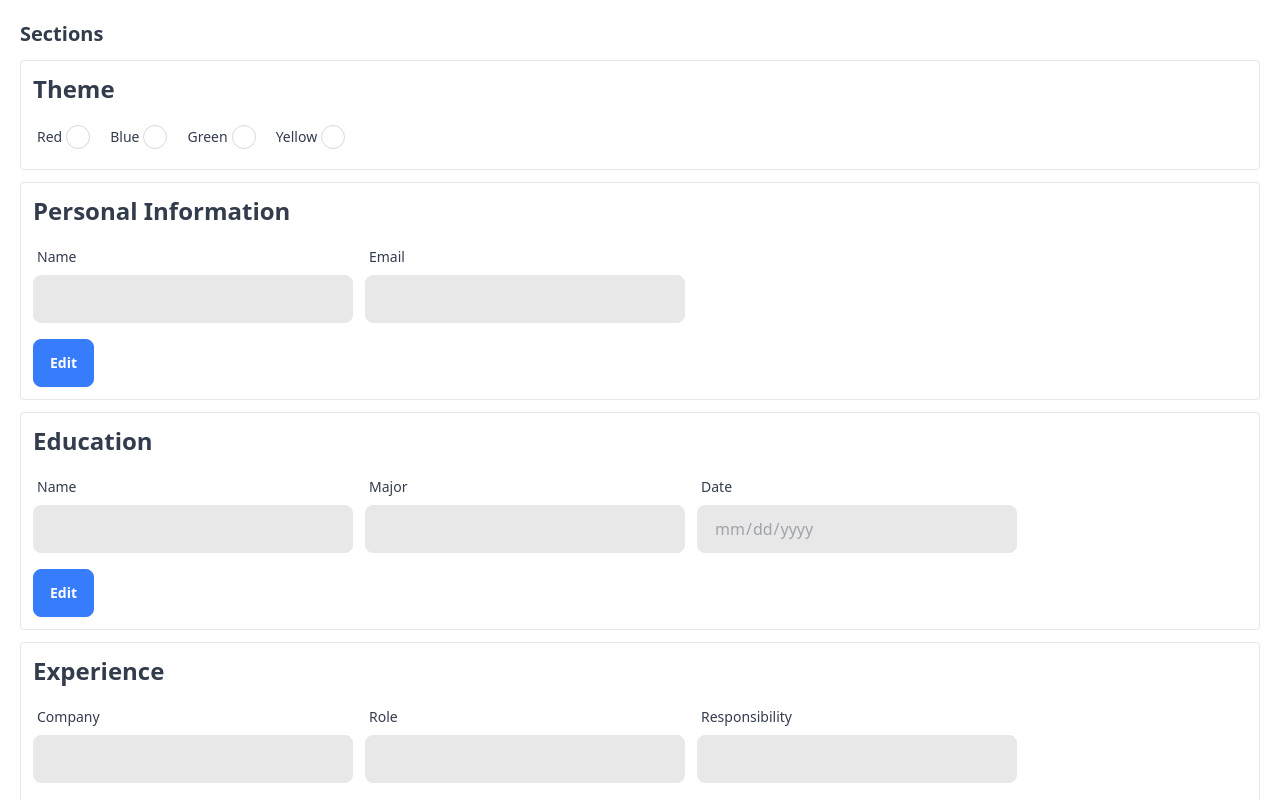
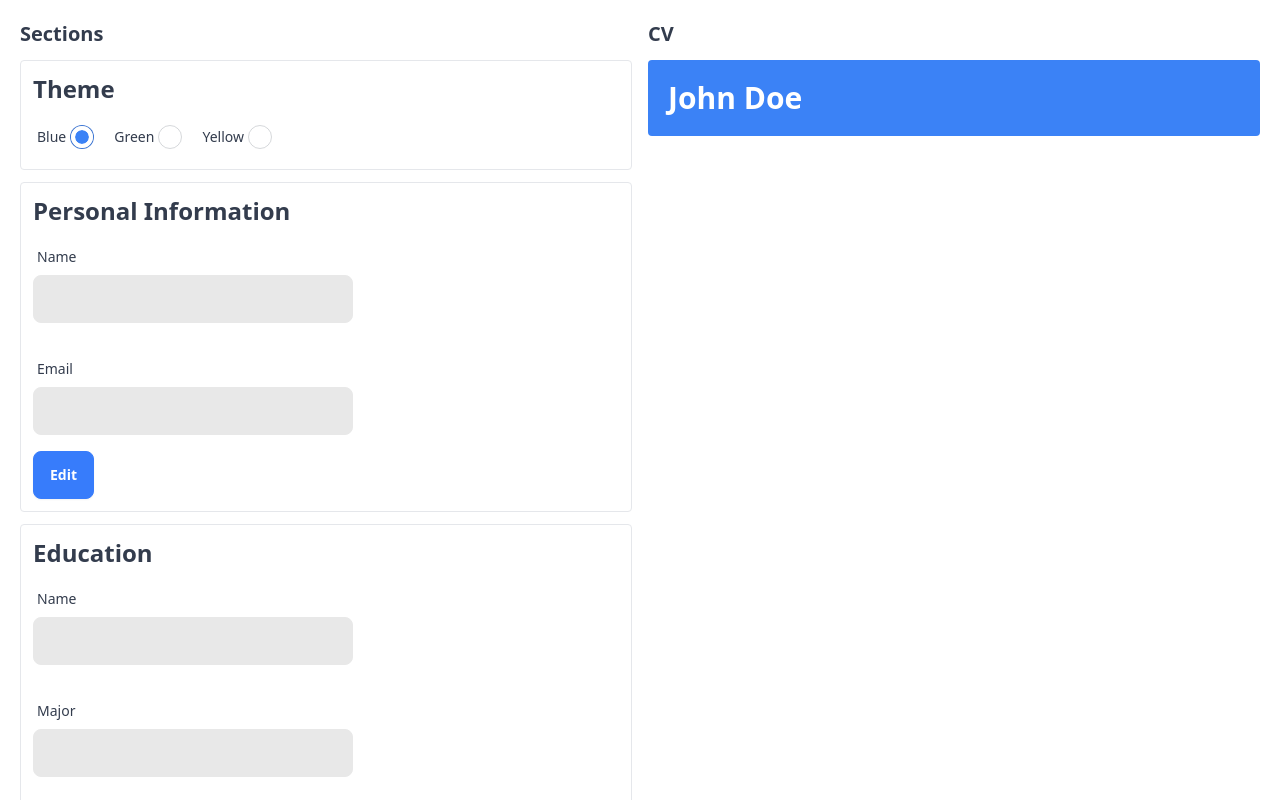
Before and after one commit to Alvarado08/cv-builder, a React (Vite) app: page / in a window 1280 px wide. Shown: the top 800 px of the page. Built offline with nearby package versions, Linux system fonts and the light colour scheme.

Commit message:
Color Picker Fix
Lifted theme value state up in order to use it as a prop for the CV.

```diff
--- a/src/App.jsx
+++ b/src/App.jsx
@@ -2,10 +2,12 @@ import { useState } from "react";
 import Input from "./components/ui/Input";
 import ColorPicker from "./components/ui/ColorPicker";
 import Section from "./components/Section";
+import Cv from "./components/Cv";
 import colors from "./utils/colors";
 
 function App() {
   const [active, setActive] = useState(0);
+  const [selectedColor, setSelectedColor] = useState("bg-blue-500");
   const handleSectionToggle = (sectionIndex) => {
     if (active !== 0) {
       setActive(0);
@@ -13,16 +15,23 @@ function App() {
       setActive(sectionIndex);
     }
   };
+  const handleColorChange = (color) => {
+    setSelectedColor(color);
+  };
   return (
     <main className="p-5">
+      <div className="grid md:grid-cols-2 gap-4">
+        <section className="space-y-3">
           <h1 className="text-xl font-bold mb-3">Sections</h1>
-      <section className="space-y-3">
           <Section title="Theme" type="color">
             {colors.map((color) => (
               <ColorPicker
+                key={color.value}
                 colorName={color.name}
                 colorValue={color.value}
-              key={color.value}
+                classValue={color.class}
+                isSelected={selectedColor === color.class}
+                onColorChange={handleColorChange}
               />
             ))}
           </Section>
@@ -73,6 +82,11 @@ function App() {
             />
           </Section>
         </section>
+        <div>
+          <h1 className="text-xl font-bold mb-3">CV</h1>
+          <Cv theme={selectedColor} />
+        </div>
+      </div>
     </main>
   );
 }
--- a/src/components/Cv.jsx
+++ b/src/components/Cv.jsx
@@ -0,0 +1,15 @@
+export default function Cv({ theme }) {
+  return (
+    <div>
+      <div className={`p-5 ${theme} rounded`}>
+        <h1
+          className={`text-3xl font-bold ${
+            theme === "bg-blue-500" && "text-white"
+          }`}
+        >
+          John Doe
+        </h1>
+      </div>
+    </div>
+  );
+}
--- a/src/components/ui/ColorPicker.jsx
+++ b/src/components/ui/ColorPicker.jsx
@@ -1,9 +1,21 @@
-export default function ColorPicker({ colorName, colorValue }) {
+export default function ColorPicker({
+  colorName,
+  colorValue,
+  isSelected,
+  classValue,
+  onColorChange,
+}) {
   return (
     <div className="form-control">
       <label className="label cursor-pointer">
         <span className="label-text mr-1">{colorName}</span>
-        <input type="radio" name="radio-10" className={`radio ${colorValue}`} />
+        <input
+          type="radio"
+          name="radio-10"
+          className={`radio ${colorValue}`}
+          checked={isSelected}
+          onChange={() => onColorChange(classValue)}
+        />
       </label>
     </div>
   );
--- a/src/utils/colors.js
+++ b/src/utils/colors.js
@@ -1,19 +1,18 @@
 const colors = [
-  {
-    name: "Red",
-    value: "checked:bg-red-500",
-  },
   {
     name: "Blue",
     value: "checked:bg-blue-500",
+    class: "bg-blue-500",
   },
   {
     name: "Green",
     value: "checked:bg-green-500",
+    class: "bg-green-500",
   },
   {
     name: "Yellow",
     value: "checked:bg-yellow-500",
+    class: "bg-yellow-500",
   },
 ];
 
```
Lines whose indentation alone changed are shown as unchanged.
